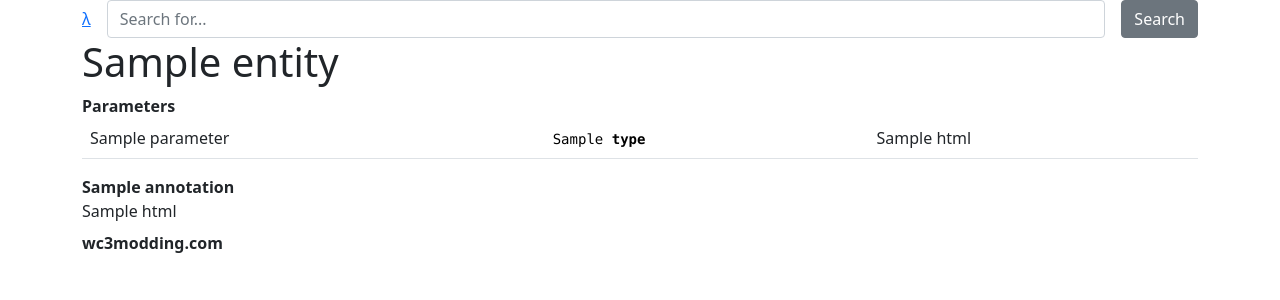
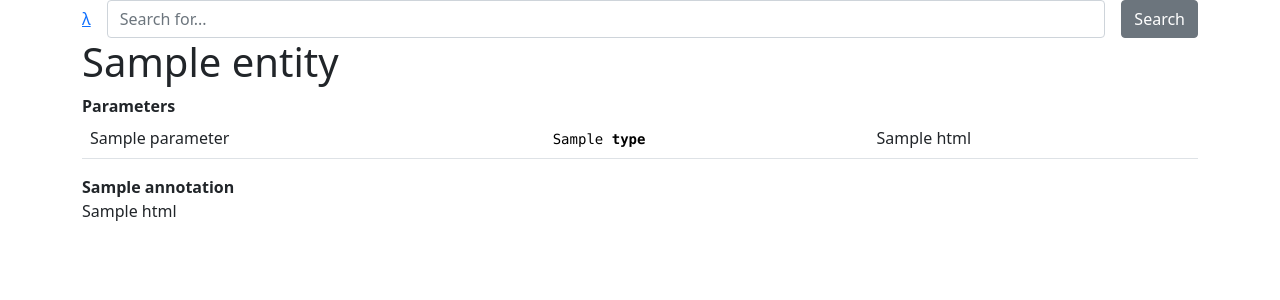
Before and after one commit to lep/jassbot-bp, a Flask app: template jassbot/templates/jassbot/doc.html.j2 in a window 1280 px wide. Shown: the top 300 px of the page. Run offline with Flask 3, Linux system fonts and the light colour scheme; the template is opened without the code that fills it: most values are stand-ins (such as "Sample title", 1, 10 or a date in 2020).

Commit message:
Remove wc3modding links

```diff
--- a/jassbot/templates/jassbot/doc.html.j2
+++ b/jassbot/templates/jassbot/doc.html.j2
@@ -26,18 +26,5 @@
 	    <dt>{{ annotation['name'] }}</dt>
 	    <dd>{{ annotation['html'] }}</dd>
 	{% endfor %}
-
-	<dt>wc3modding.com</dt>
-	<dd>
-	    {% if kind == 'global' %}
-		<a href="https://wc3modding.info/pages/jass-documentation-database/class/variables/query/{{entity}}/">{{entity}}</a>
-	    {% elif kind == 'native' %}
-		<a href="https://wc3modding.info/pages/jass-documentation-database/class/functions/query/{{entity}}/">{{entity}}</a>
-	    {% elif kind == 'function' %}
-		<a href="https://wc3modding.info/pages/jass-documentation-database/class/functions/query/{{entity}}/">{{entity}}</a>
-	    {% elif kind == 'type' %}
-		<a href="https://wc3modding.info/pages/jass-documentation-database/class/types/query/{{entity}}/">{{entity}}</a>
-	    {% endif %}
-	</dd>
     </dl>
 {% endblock %}
--- a/pyproject.toml
+++ b/pyproject.toml
@@ -1,6 +1,6 @@
 [project]
 name = "jassbot-bp"
-version = "2.0.3"
+version = "2.0.4"
 dependencies = [
     "flask",
     "markdown",
```
